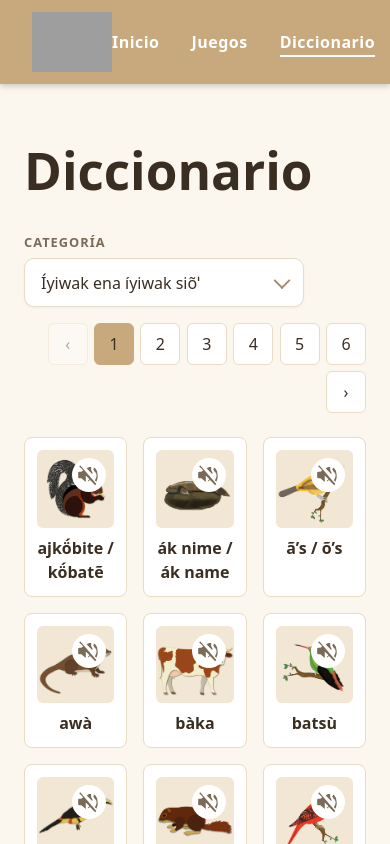
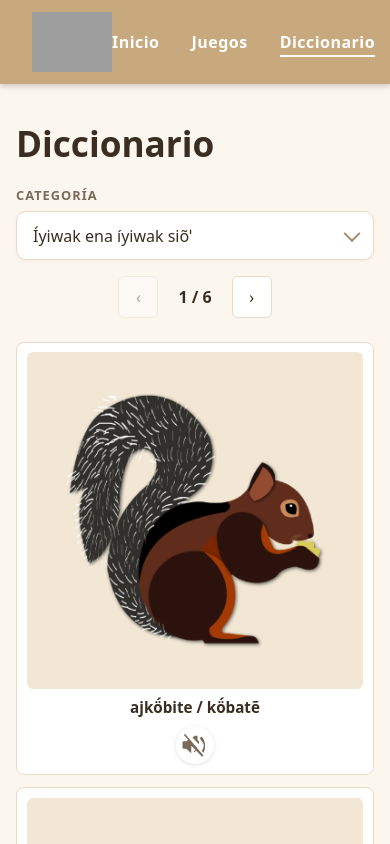
Before and after one commit to Mainorrr/TCU-625, a React (Vite) app: page /#/diccionario in a window 390 px wide. Shown: the top 844 px of the page. Built offline with nearby package versions, Linux system fonts and the light colour scheme; grey boxes are pictures that could not be loaded.

Commit message:
Agregando estilos responsive al diccionario

```diff
--- a/src/pages/Dictionary/Dictionary.css
+++ b/src/pages/Dictionary/Dictionary.css
@@ -235,8 +235,105 @@
   border-color: var(--color-primary) !important;
 }
 
+.dictionary__page-ellipsis {
+  padding: 0 0.25rem;
+  color: var(--color-text-muted);
+  user-select: none;
+}
+
+.dictionary__page-status {
+  display: none;
+  font-weight: 600;
+  color: var(--color-text);
+  padding: 0 0.5rem;
+  white-space: nowrap;
+}
+
 .dictionary__empty {
   text-align: center;
   color: var(--color-text-muted);
   padding: 2rem;
 }
+
+/* Tablet */
+@media (max-width: 768px) {
+  .dictionary {
+    padding: 1rem;
+  }
+
+  .dictionary__grid {
+    grid-template-columns: repeat(2, 1fr);
+  }
+
+  .dictionary__header {
+    flex-direction: column;
+    align-items: stretch;
+  }
+
+  .dictionary__select-wrapper {
+    min-width: 0;
+    width: 100%;
+  }
+
+  .dictionary__pagination--top {
+    justify-content: center;
+    margin-left: 0;
+  }
+
+  .dictionary__pagination--bottom {
+    justify-content: center;
+  }
+}
+
+/* Phones: compact pagination + audio icon below the name */
+@media (max-width: 600px) {
+  .dictionary h1 {
+    font-size: 2.2em;
+  }
+
+  .dictionary__page-btn,
+  .dictionary__page-ellipsis {
+    display: none;
+  }
+
+  .dictionary__page-status {
+    display: inline-block;
+  }
+
+  .dictionary__pagination {
+    gap: 0.75rem;
+  }
+
+  .dictionary__card {
+    padding: 0.6rem;
+  }
+
+  .dictionary__image,
+  .dictionary__placeholder {
+    order: 1;
+    margin-bottom: 0.4rem;
+  }
+
+  .dictionary__name {
+    order: 2;
+    font-size: 0.95rem;
+  }
+
+  .dictionary__audio-icon {
+    position: static;
+    order: 3;
+    align-self: center;
+    margin-top: 0.5rem;
+    width: 30px;
+    height: 30px;
+    box-shadow: 0 1px 4px rgba(0, 0, 0, 0.12);
+  }
+}
+
+/* Small phones */
+@media (max-width: 400px) {
+  .dictionary__grid {
+    grid-template-columns: 1fr;
+    gap: 0.75rem;
+  }
+}
--- a/src/pages/Dictionary/Dictionary.jsx
+++ b/src/pages/Dictionary/Dictionary.jsx
@@ -50,6 +50,35 @@ function AudioIcon({ playing = false }) {
   );
 }
 
+function getPageItems(current, total) {
+  const delta = 1;
+  const pages = [];
+  for (let i = 0; i < total; i++) {
+    if (
+      i === 0 ||
+      i === total - 1 ||
+      (i >= current - delta && i <= current + delta)
+    ) {
+      pages.push(i);
+    }
+  }
+
+  const items = [];
+  let prev;
+  for (const i of pages) {
+    if (prev !== undefined) {
+      if (i - prev === 2) {
+        items.push(prev + 1);
+      } else if (i - prev > 2) {
+        items.push(`gap-${prev}`);
+      }
+    }
+    items.push(i);
+    prev = i;
+  }
+  return items;
+}
+
 function Pagination({ pagina, totalPaginas, setPagina, className = '' }) {
   return (
     <div className={`dictionary__pagination ${className}`}>
@@ -62,19 +91,30 @@ function Pagination({ pagina, totalPaginas, setPagina, className = '' }) {
       >
         ‹
       </button>
-      {Array.from({ length: totalPaginas }, (_, i) => (
+      {getPageItems(pagina, totalPaginas).map((item) =>
+        typeof item === 'string' ? (
+          <span key={item} className="dictionary__page-ellipsis" aria-hidden="true">
+            …
+          </span>
+        ) : (
           <button
-          key={i}
+            key={item}
             type="button"
             className={
               'dictionary__page-btn' +
-            (i === pagina ? ' dictionary__page-btn--active' : '')
+              (item === pagina ? ' dictionary__page-btn--active' : '')
             }
-          onClick={() => setPagina(i)}
+            onClick={() => setPagina(item)}
+            aria-label={`Página ${item + 1}`}
+            aria-current={item === pagina ? 'page' : undefined}
           >
-          {i + 1}
+            {item + 1}
           </button>
-      ))}
+        )
+      )}
+      <span className="dictionary__page-status" aria-live="polite">
+        {pagina + 1} / {totalPaginas}
+      </span>
       <button
         type="button"
         className="dictionary__page-nav"
```
Lines whose indentation alone changed are shown as unchanged.
